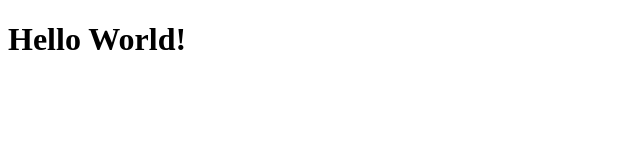
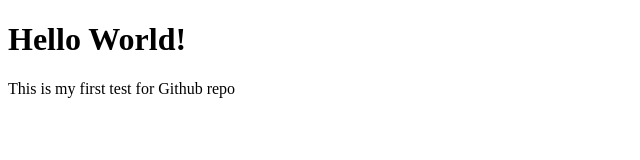
Before and after one commit to darellba/git-demo-fson4, a plain HTML site: page index.html in a window 1280 px wide. Shown: the whole page, without its empty margins (0-640 px from the left). Drawn offline with Linux system fonts and the light colour scheme.

Commit message:
First test for Github repo

```diff
--- a/index.html
+++ b/index.html
@@ -7,5 +7,8 @@
 </head>
 <body>
     <h1>Hello World!</h1>
+    <body>
+        This is my first test for Github repo
+    </body>
 </body>
 </html>
```
